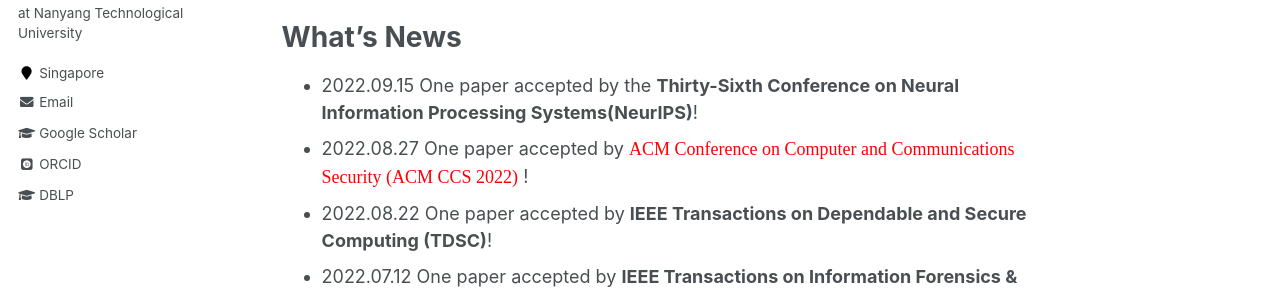
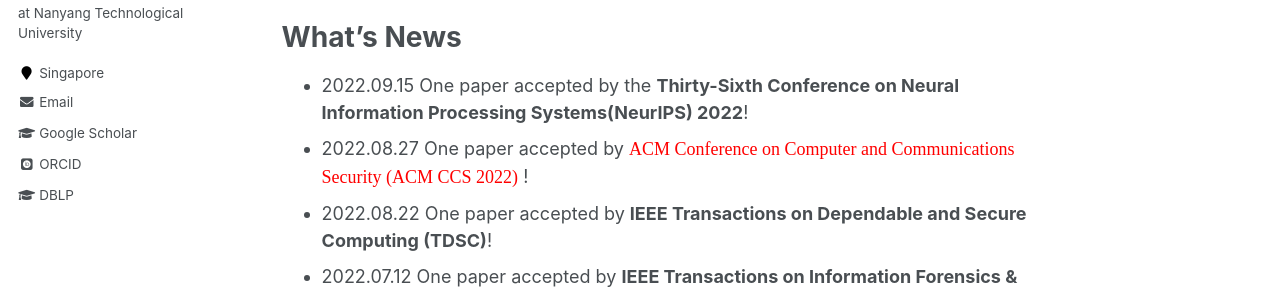
Before and after one commit to Guowen-xu/guowen-xu.github.io, a Jekyll site: the page built from _pages/about.md, in a window 1280 px wide and 900 px high. Shown: the part 352-646 px from the top of the window. Built offline with Jekyll 4.4.1, drawn with Linux system fonts in a browser that asks for light colours; some web fonts are replaced.

Commit message:
Update about.md

```diff
--- a/_pages/about.md
+++ b/_pages/about.md
@@ -13,7 +13,7 @@ redirect_from:
 
 What's News
 ======
-- 2022.09.15 One paper  accepted by the **Thirty-Sixth Conference on Neural Information Processing Systems(NeurIPS)**!
+- 2022.09.15 One paper  accepted by the **Thirty-Sixth Conference on Neural Information Processing Systems(NeurIPS) 2022**!
 - 2022.08.27 One paper  accepted by <font face="Times New Roman" color=red size=4> ACM Conference on Computer and Communications Security (ACM CCS
 2022)</font> !
 - 2022.08.22 One paper  accepted by **IEEE Transactions on Dependable and Secure Computing (TDSC)**!
```
